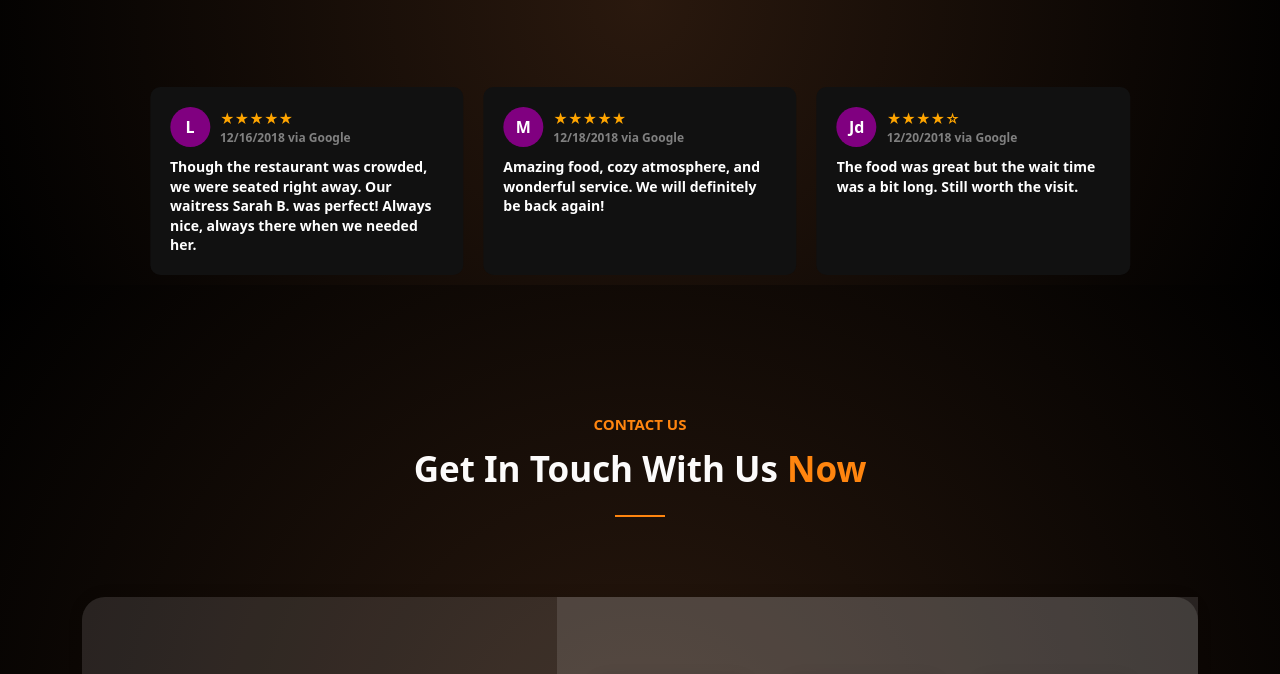
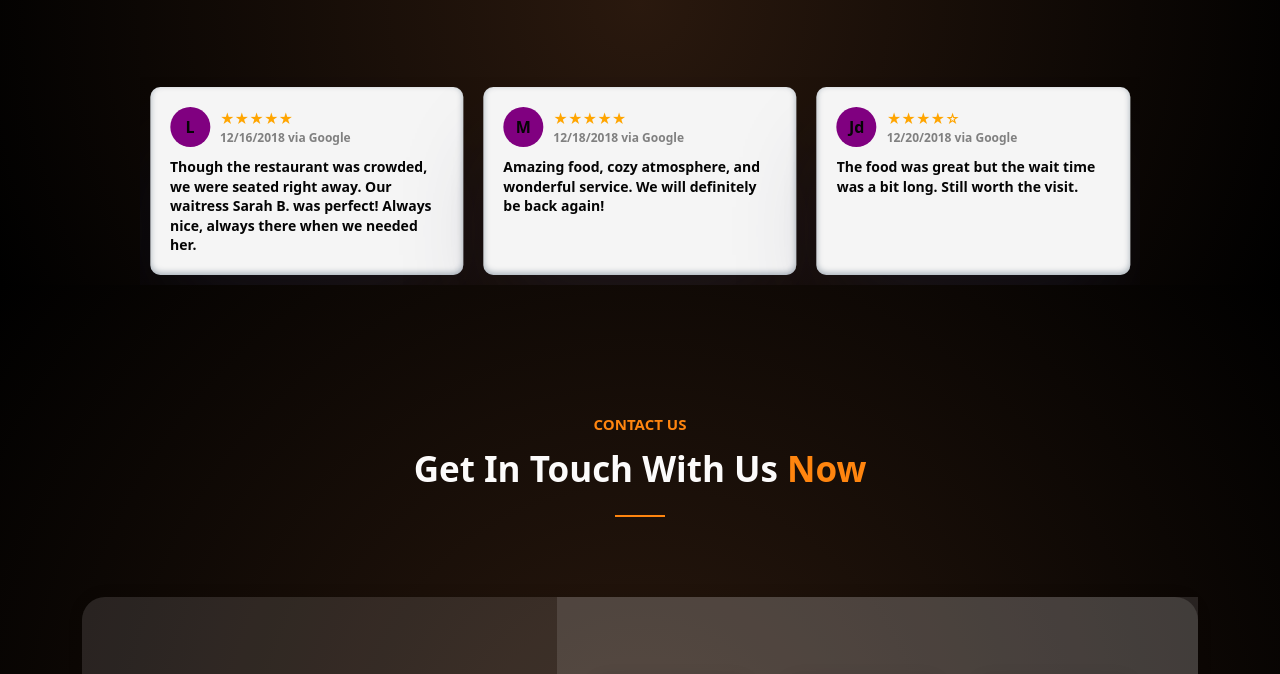
Before and after one commit to aimwitham/aimwitha.m., a plain HTML site: page index.html in a window 1280 px wide. Shown: the part 2804-3478 px from the top of the page. Drawn offline with nearby package versions, Linux system fonts and the light colour scheme.

Commit message:
Update own.css

```diff
--- a/assets/css/own.css
+++ b/assets/css/own.css
@@ -106,10 +106,11 @@ background: #eee;
     .review-card {
         flex: 0 0 calc(33.333% - 20px);
         margin: 10px;
-        background: #111;
-        color: white;
+        background: whitesmoke;
+        color: rgb(5, 5, 5);
         padding: 20px;
         border-radius: 10px;
+        box-shadow: rgba(50, 50, 93, 0.25) 0px 50px 100px -20px, rgba(0, 0, 0, 0.3) 0px 30px 60px -30px, rgba(10, 37, 64, 0.35) 0px -2px 6px 0px inset;
     }
 
     .review-header {
```
